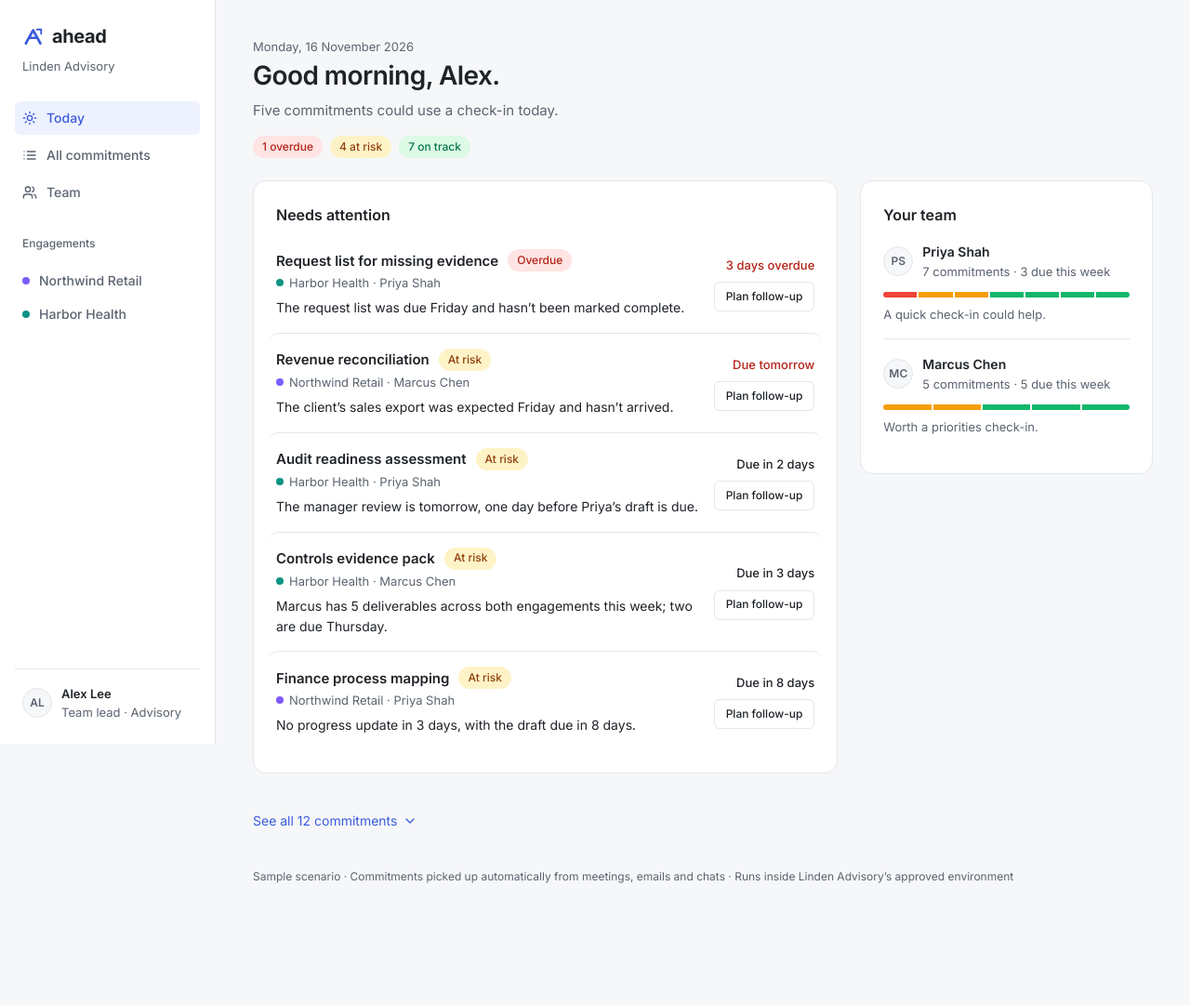
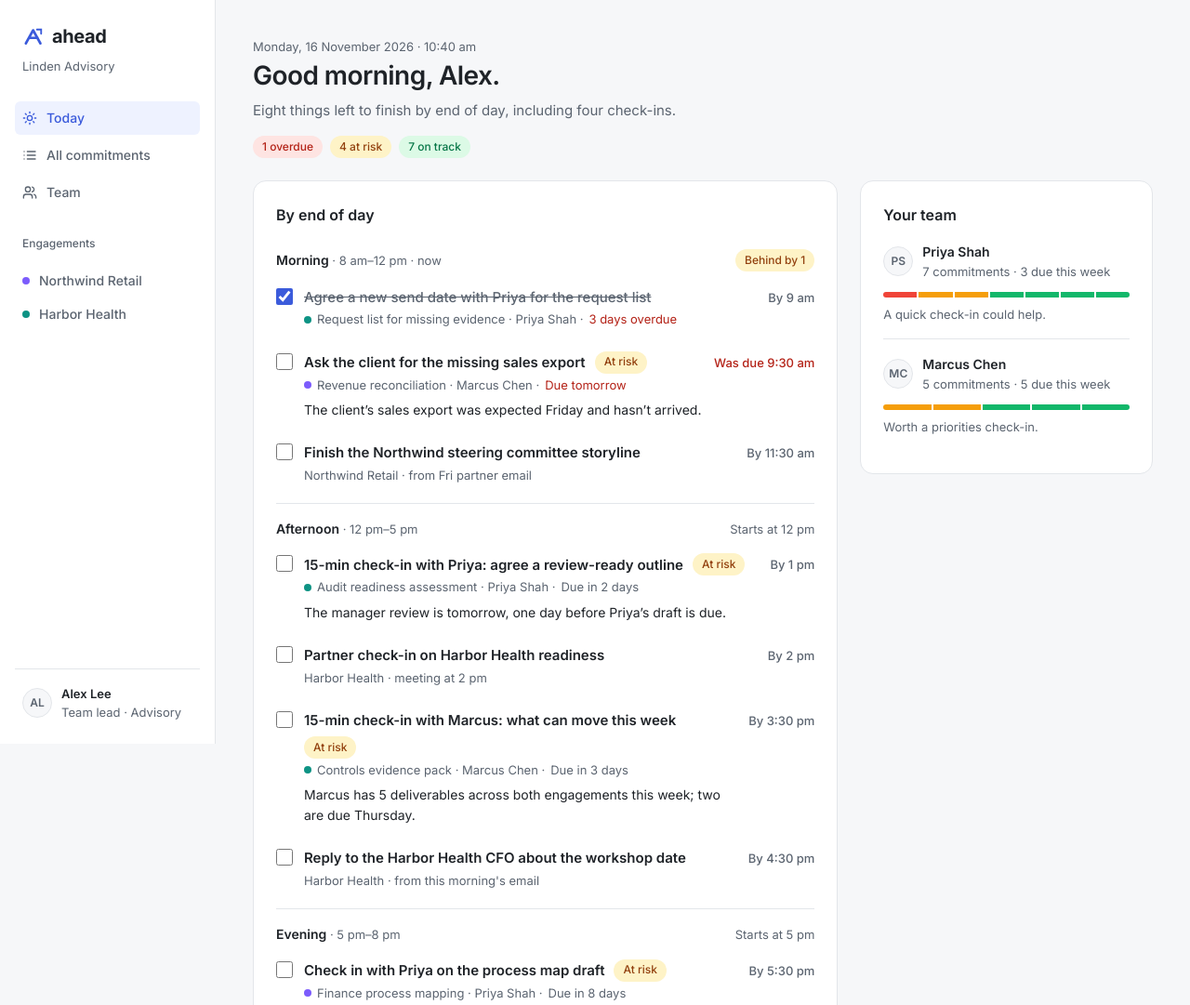
Before and after one commit to ca-scotti/early-signal-compass, a plain HTML site: page index.html in a window 1280 px wide. Shown: the top 1081 px of the page at 93% size. Before the commit the page ends 976 px from the top, so only its background shows below. Drawn offline with Linux system fonts and the light colour scheme.

Commit message:
Add files via upload

```diff
--- a/app.js
+++ b/app.js
@@ -30,7 +30,7 @@ const NUMBER_WORDS = ["No", "One", "Two", "Three", "Four", "Five", "Six", "Seven
 
 const state = {
   selectedId: null,     // commitment open in the side panel
-  planned: new Set(),   // ids marked "follow-up planned"
+  done: new Set(TODAY_PLAN.filter((p) => p.done).map((p) => p.id)),   // plan items ticked off
   tableOpen: false,
   filters: { engagement: "all", owner: "all", status: "all" },
 };
@@ -60,9 +60,32 @@ function dueLabel(c) {
   return `Due in ${d} days`;
 }
 
-const needsAttention = () => COMMITMENTS
-  .filter((c) => c.status !== "on-track")
-  .sort((a, b) => STATUS_ORDER[a.status] - STATUS_ORDER[b.status] || a.daysUntilDue - b.daysUntilDue);
+/* ---------- Time and the day plan ---------- */
+
+const minutes = (hhmm) => { const [h, m] = hhmm.split(":").map(Number); return h * 60 + m; };
+function clock(hhmm) {
+  const [h, m] = hhmm.split(":").map(Number);
+  const suffix = h < 12 ? "am" : "pm";
+  const hour = h % 12 || 12;
+  return m ? `${hour}:${String(m).padStart(2, "0")} ${suffix}` : `${hour} ${suffix}`;
+}
+const NOW = minutes(SETTINGS.now);
+const planFor = (commitmentId) => TODAY_PLAN.find((p) => p.commitment === commitmentId);
+const checkIns = () => TODAY_PLAN.filter((p) => p.commitment);
+
+/* How a part of the day is going: behind = not done and past its time,
+   ahead = done before its time. Always a word, never color alone. */
+function pace(part) {
+  const items = TODAY_PLAN.filter((p) => p.part === part.id);
+  const isDone = (p) => state.done.has(p.id);
+  if (minutes(part.start) > NOW && !items.some(isDone)) return { word: `Starts at ${clock(part.start)}`, tone: "" };
+  if (items.length && items.every(isDone)) return { word: "Done", tone: "on-track" };
+  const behind = items.filter((p) => !isDone(p) && minutes(p.by) <= NOW).length;
+  const ahead = items.filter((p) => isDone(p) && minutes(p.by) > NOW).length;
+  if (behind) return { word: `Behind by ${behind}`, tone: "at-risk" };
+  if (ahead) return { word: `Ahead by ${ahead}`, tone: "on-track" };
+  return { word: "On track", tone: "on-track" };
+}
 
 /* ---------- Static text ---------- */
 
@@ -83,45 +106,59 @@ function fillStatic() {
 
 function renderHeader() {
   const count = (s) => COMMITMENTS.filter((c) => c.status === s).length;
-  const n = needsAttention().length;
-  const word = NUMBER_WORDS[n] ?? n;
-  $("lead-sentence").textContent = n === 0
-    ? "Everything is on track today."
-    : `${word} commitment${n === 1 ? "" : "s"} could use a check-in today.`;
+  const left = TODAY_PLAN.filter((p) => !state.done.has(p.id));
+  const leftCheckIns = left.filter((p) => p.commitment).length;
+  const word = NUMBER_WORDS[left.length] ?? left.length;
+  $("now").textContent = `${SETTINGS.today} · ${clock(SETTINGS.now)}`;
+  $("lead-sentence").textContent = left.length === 0
+    ? "Everything on today's plan is done."
+    : `${word} thing${left.length === 1 ? "" : "s"} left to finish by end of day` +
+      (leftCheckIns ? `, including ${(NUMBER_WORDS[leftCheckIns] ?? String(leftCheckIns)).toLowerCase()} check-in${leftCheckIns === 1 ? "" : "s"}.` : ".");
   $("stats").innerHTML =
     `<span class="badge overdue">${count("overdue")} overdue</span>` +
     `<span class="badge at-risk">${count("at-risk")} at risk</span>` +
     `<span class="badge on-track">${count("on-track")} on track</span>`;
 }
 
-/* ---------- Needs attention ---------- */
+/* ---------- Today: the end-of-day plan ---------- */
 
-function followupButton(c) {
-  const done = state.planned.has(c.id);
-  return `<button class="btn btn-secondary" data-plan="${c.id}" ${done ? "disabled" : ""}>
-    ${done ? `${icon("check")}Planned` : "Plan follow-up"}
-    <span class="sr-only"> for ${escapeHtml(c.title)}</span></button>`;
+function planItem(p) {
+  const done = state.done.has(p.id);
+  const c = p.commitment ? byId(p.commitment) : null;
+  const late = !done && minutes(p.by) <= NOW;
+  const title = c
+    ? `<button class="plan-title" data-open="${c.id}">${escapeHtml(p.title)}</button>`
+    : `<span class="plan-title">${escapeHtml(p.title)}</span>`;
+  const meta = c
+    ? `${dot(c.engagement)}${escapeHtml(c.title)} · ${escapeHtml(person(c.owner).fullName)} · <span class="${c.daysUntilDue <= 1 ? "urgent" : ""}">${dueLabel(c)}</span>`
+    : escapeHtml(p.note || "");
+  return `
+    <li class="plan-item ${done ? "is-done" : ""} ${c && state.selectedId === c.id ? "selected" : ""}">
+      <input type="checkbox" class="plan-check" id="check-${p.id}" data-done="${p.id}" ${done ? "checked" : ""}
+        aria-label="Mark done: ${escapeHtml(p.title)}">
+      <div class="plan-body">
+        <div class="row-title-line">${title}${c && !done ? badge(c.status) : ""}</div>
+        <div class="row-meta meta">${meta}</div>
+        ${c && !done ? `<p class="row-reason">${escapeHtml(c.reason)}</p>` : ""}
+      </div>
+      <span class="plan-time ${late ? "urgent" : ""}">${late ? "Was due " : "By "}${clock(p.by)}</span>
+    </li>`;
 }
 
-function renderAttention() {
-  const items = needsAttention();
-  $("attention-list").innerHTML = items.length === 0
-    ? `<li class="meta" style="padding:16px 8px">Nothing needs attention today.</li>`
-    : items.map((c) => `
-      <li class="attention-row ${state.selectedId === c.id ? "selected" : ""}" data-open="${c.id}">
-        <div>
-          <div class="row-title-line">
-            <button class="row-title" data-open="${c.id}">${escapeHtml(c.title)}</button>
-            ${badge(c.status)}
-          </div>
-          <div class="row-meta meta">${dot(c.engagement)}${escapeHtml(c.engagement)} · ${escapeHtml(person(c.owner).fullName)}</div>
-          <p class="row-reason">${escapeHtml(c.reason)}</p>
+function renderPlan() {
+  $("plan").innerHTML = DAY_PARTS.map((part) => {
+    const items = TODAY_PLAN.filter((p) => p.part === part.id).sort((a, b) => minutes(a.by) - minutes(b.by));
+    const status = pace(part);
+    const isNow = minutes(part.start) <= NOW && NOW < minutes(part.end);
+    return `
+      <section class="day-part ${isNow ? "is-now" : ""}" aria-labelledby="part-${part.id}">
+        <div class="day-part-head">
+          <h3 id="part-${part.id}">${part.name}<span class="meta"> · ${clock(part.start)}–${clock(part.end)}${isNow ? " · now" : ""}</span></h3>
+          <span class="${status.tone ? `badge ${status.tone}` : "meta"}">${status.word}</span>
         </div>
-        <div class="row-side">
-          <span class="due ${c.daysUntilDue <= 1 ? "urgent" : ""}">${dueLabel(c)}</span>
-          ${followupButton(c)}
-        </div>
-      </li>`).join("");
+        <ul class="plan-list">${items.map(planItem).join("")}</ul>
+      </section>`;
+  }).join("");
 }
 
 /* ---------- Team ---------- */
@@ -172,7 +209,7 @@ function renderTable() {
     : rows.map((c) => `
       <tr data-open="${c.id}">
         <td>
-          <div class="title-cell">${escapeHtml(c.title)}${state.planned.has(c.id) ? `<span class="planned-mark">· Follow-up planned</span>` : ""}</div>
+          <div class="title-cell">${escapeHtml(c.title)}${planFor(c.id) && state.done.has(planFor(c.id).id) ? `<span class="planned-mark">· Checked in today</span>` : ""}</div>
           <div class="meta">${escapeHtml(c.engagement)}</div>
         </td>
         <td class="col-owner"><span class="owner">${avatar(c.owner, "small")}${escapeHtml(c.owner)}</span></td>
@@ -197,7 +234,8 @@ function renderSheet() {
   document.body.style.overflow = c ? "hidden" : "";
   if (!c) { sheet.innerHTML = ""; return; }
 
-  const planned = state.planned.has(c.id);
+  const plan = planFor(c.id);
+  const checkedIn = plan && state.done.has(plan.id);
   const program = engagement(c.engagement).program;
 
   sheet.innerHTML = `
@@ -226,12 +264,12 @@ function renderSheet() {
 
     ${c.nextStep ? `
     <div class="sheet-section">
-      <h3>Suggested next step</h3>
-      <p class="next-step">${escapeHtml(c.nextStep)}</p>
-      <button class="btn btn-primary" data-plan="${c.id}" ${planned ? "disabled" : ""}>
-        ${planned ? `${icon("check")}Follow-up planned` : "Mark follow-up planned"}
+      <h3>${plan ? `On your plan for ${DAY_PARTS.find((d) => d.id === plan.part).name.toLowerCase()}, by ${clock(plan.by)}` : "Suggested next step"}</h3>
+      <p class="next-step">${escapeHtml(plan ? plan.title : c.nextStep)}</p>
+      ${plan ? `<button class="btn btn-primary" data-done-toggle="${plan.id}" ${checkedIn ? "disabled" : ""}>
+        ${checkedIn ? `${icon("check")}Check-in done` : "Mark check-in done"}
       </button>
-      ${planned ? `<p class="confirmation">Planned for today. The status stays “${STATUS_LABEL[c.status].toLowerCase()}” until the work moves.</p>` : ""}
+      ${checkedIn ? `<p class="confirmation">Done for today. The status stays “${STATUS_LABEL[c.status].toLowerCase()}” until the work moves.</p>` : ""}` : ""}
     </div>` : ""}`;
 }
 
@@ -251,7 +289,8 @@ function closeSheet() {
 /* ---------- Render ---------- */
 
 function renderAll() {
-  renderAttention();
+  renderHeader();
+  renderPlan();
   renderTable();
   renderSheet();
 }
@@ -263,10 +302,11 @@ function setActiveNav(key) {
 /* ---------- Events ---------- */
 
 document.addEventListener("click", (event) => {
-  const t = event.target.closest("[data-plan], [data-close], [data-open], [data-nav], #all-work-toggle, #filter-reset, #sheet-overlay");
+  if (event.target.matches(".plan-check")) return;   // handled by the change listener below
+  const t = event.target.closest("[data-done-toggle], [data-close], [data-open], [data-nav], #all-work-toggle, #filter-reset, #sheet-overlay");
   if (!t) return;
 
-  if (t.dataset.plan) { state.planned.add(Number(t.dataset.plan)); return renderAll(); }
+  if (t.dataset.doneToggle) { state.done.add(t.dataset.doneToggle); return renderAll(); }
   if (t.hasAttribute("data-close") || t.id === "sheet-overlay") return closeSheet();
   if (t.dataset.open) return openSheet(Number(t.dataset.open));
   if (t.id === "all-work-toggle") { state.tableOpen = !state.tableOpen; return renderTable(); }
@@ -284,6 +324,14 @@ document.addEventListener("click", (event) => {
   $(id).addEventListener("change", (e) => { state.filters[key] = e.target.value; renderTable(); });
 });
 
+document.addEventListener("change", (e) => {
+  if (!e.target.matches(".plan-check")) return;
+  const id = e.target.dataset.done;
+  if (e.target.checked) state.done.add(id); else state.done.delete(id);
+  renderAll();
+  document.getElementById(`check-${id}`)?.focus({ preventScroll: true });
+});
+
 document.addEventListener("keydown", (e) => {
   if (e.key === "Escape" && state.selectedId !== null) closeSheet();
 });
@@ -291,6 +339,5 @@ document.addEventListener("keydown", (e) => {
 /* ---------- Start ---------- */
 
 fillStatic();
-renderHeader();
 renderTeam();
 renderAll();
--- a/data.js
+++ b/data.js
@@ -7,6 +7,10 @@
 
 const SETTINGS = {
   today: "Monday, 16 November 2026",
+  /* The time the sample day is frozen at (24-hour clock). The plan
+     compares each item's "by" time against it to say whether a part
+     of the day is ahead or behind. */
+  now: "10:40",
   firmName: "Linden Advisory",
   leadName: "Alex",
   leadFullName: "Alex Lee",
@@ -22,6 +26,45 @@ const TEAM = [
     note: "A quick check-in could help." },
   { id: "Marcus", fullName: "Marcus Chen", initials: "MC", role: "Analyst",
     note: "Worth a priorities check-in." },
+];
+
+/* The three parts of the day on the Today page (24-hour clock). */
+const DAY_PARTS = [
+  { id: "morning", name: "Morning", start: "08:00", end: "12:00" },
+  { id: "afternoon", name: "Afternoon", start: "12:00", end: "17:00" },
+  { id: "evening", name: "Evening", start: "17:00", end: "20:00" },
+];
+
+/* What the team lead has to get done by end of day, in order.
+   part:        "morning", "afternoon" or "evening"
+   by:          the time it should be done by (24-hour clock)
+   done:        true if it is already ticked off in the sample
+   commitment:  for a check-in, the id of the commitment it is about
+                (its reason, due date and source come from there)
+   note:        for the lead's own tasks, one line of context */
+const TODAY_PLAN = [
+  { id: "p1", part: "morning", by: "09:00", done: true, commitment: 5,
+    title: "Agree a new send date with Priya for the request list" },
+  { id: "p2", part: "morning", by: "09:30", done: false, commitment: 3,
+    title: "Ask the client for the missing sales export" },
+  { id: "p3", part: "morning", by: "11:30", done: false,
+    title: "Finish the Northwind steering committee storyline",
+    note: "Northwind Retail · from Fri partner email" },
+  { id: "p4", part: "afternoon", by: "13:00", done: false, commitment: 4,
+    title: "15-min check-in with Priya: agree a review-ready outline" },
+  { id: "p5", part: "afternoon", by: "14:00", done: false,
+    title: "Partner check-in on Harbor Health readiness",
+    note: "Harbor Health · meeting at 2 pm" },
+  { id: "p6", part: "afternoon", by: "15:30", done: false, commitment: 2,
+    title: "15-min check-in with Marcus: what can move this week" },
+  { id: "p7", part: "afternoon", by: "16:30", done: false,
+    title: "Reply to the Harbor Health CFO about the workshop date",
+    note: "Harbor Health · from this morning's email" },
+  { id: "p8", part: "evening", by: "17:30", done: false, commitment: 1,
+    title: "Check in with Priya on the process map draft" },
+  { id: "p9", part: "evening", by: "18:30", done: false,
+    title: "Plan tomorrow's must-dos",
+    note: "10 minutes before you log off" },
 ];
 
 /* Client engagements. "dot" picks the color dot ("northwind"
--- a/index.html
+++ b/index.html
@@ -8,7 +8,7 @@
   <link rel="preconnect" href="https://fonts.googleapis.com">
   <link rel="preconnect" href="https://fonts.gstatic.com" crossorigin>
   <link rel="stylesheet" href="https://fonts.googleapis.com/css2?family=Inter:wght@400;500;600;700&display=swap">
-  <link rel="stylesheet" href="styles.css?v=3">
+  <link rel="stylesheet" href="styles.css?v=4">
 </head>
 <body>
   <div class="app">
@@ -45,19 +45,19 @@
       <div class="content">
 
         <header class="page-header">
-          <div class="meta" data-text="today"></div>
+          <div class="meta" id="now"></div>
           <h1>Good morning, <span data-text="leadName"></span>.</h1>
           <p class="lead" id="lead-sentence"></p>
           <div class="stats" id="stats"></div>
         </header>
 
         <div class="grid">
-          <!-- What needs attention: the hero of the page -->
-          <section class="card" aria-labelledby="attention-heading">
+          <!-- Today: what must be done by end of day, in order. The hero of the page -->
+          <section class="card" aria-labelledby="plan-heading">
             <div class="card-header">
-              <h2 class="card-title" id="attention-heading">Needs attention</h2>
+              <h2 class="card-title" id="plan-heading">By end of day</h2>
             </div>
-            <ul class="attention-list" id="attention-list"></ul>
+            <div id="plan"></div>
           </section>
 
           <!-- Team summary -->
@@ -108,7 +108,7 @@
   <div class="sheet-overlay" id="sheet-overlay" hidden></div>
   <div class="sheet" id="sheet" role="dialog" aria-modal="true" aria-labelledby="sheet-title" hidden></div>
 
-  <script src="data.js?v=3"></script>
-  <script src="app.js?v=3"></script>
+  <script src="data.js?v=4"></script>
+  <script src="app.js?v=4"></script>
 </body>
 </html>
--- a/styles.css
+++ b/styles.css
@@ -249,36 +249,49 @@ table { border-collapse: collapse; width: 100%; }
 .card-header { display: flex; align-items: baseline; justify-content: space-between; gap: var(--space-md); margin-bottom: var(--space-sm); }
 .card-title { font-size: 16px; font-weight: 600; }
 
-/* ---------- Needs attention list ---------- */
+/* ---------- Today: the end-of-day plan ---------- */
 
-.attention-list { list-style: none; margin: 0 calc(var(--space-sm) * -1); }
+.day-part { padding-top: var(--space-md); }
+.day-part + .day-part { margin-top: var(--space-sm); border-top: 1px solid var(--border); }
+.day-part-head {
+  display: flex;
+  align-items: center;
+  justify-content: space-between;
+  gap: var(--space-md);
+  margin-bottom: var(--space-xs);
+}
+.day-part-head h3 { font-size: 14px; font-weight: 600; }
+.day-part-head h3 .meta { font-weight: 400; }
 
-.attention-row {
+.plan-list { list-style: none; margin: 0 calc(var(--space-sm) * -1); }
+.plan-item {
   display: grid;
-  grid-template-columns: minmax(0, 1fr) auto;
-  gap: var(--space-md);
-  align-items: center;
-  padding: var(--space-md) var(--space-sm);
-  border-top: 1px solid var(--border);
+  grid-template-columns: auto minmax(0, 1fr) auto;
+  gap: 12px;
+  align-items: start;
+  padding: 12px var(--space-sm);
   border-radius: var(--rounded-md);
+}
+.plan-item:hover { background: var(--neutral); }
+.plan-item.selected { background: var(--tertiary-soft); }
+
+.plan-check {
+  width: 18px;
+  height: 18px;
+  margin-top: 2px;
+  accent-color: var(--tertiary);
   cursor: pointer;
 }
-.attention-row:first-child { border-top: 0; }
-.attention-row:hover { background: var(--neutral); }
-.attention-row.selected { background: var(--tertiary-soft); }
+.plan-title { font-size: 15px; font-weight: 600; text-align: left; }
+button.plan-title:hover { color: var(--tertiary); }
+.plan-item.is-done .plan-title { color: var(--secondary); font-weight: 500; text-decoration: line-through; }
 
-.row-title-line { display: flex; align-items: center; gap: 10px; }
-.row-title {
-  font-size: 15px;
-  font-weight: 600;
-  text-align: left;
-}
-.row-meta { display: flex; align-items: center; gap: 6px; margin-top: 2px; }
+.row-title-line { display: flex; align-items: center; flex-wrap: wrap; gap: 6px 10px; }
+.row-meta { display: flex; align-items: center; flex-wrap: wrap; gap: 6px; margin-top: 2px; }
 .row-reason { margin-top: 6px; color: var(--primary); font-size: 14px; }
 
-.row-side { display: flex; flex-direction: column; align-items: flex-end; gap: var(--space-sm); }
-.due { font-size: 13px; font-weight: 500; white-space: nowrap; }
-.due.urgent { color: var(--danger); }
+.plan-time { padding-top: 2px; font-size: 13px; font-weight: 500; color: var(--secondary); white-space: nowrap; }
+.urgent { color: var(--danger); }
 
 /* ---------- Team card ---------- */
 
@@ -428,8 +441,8 @@ table { border-collapse: collapse; width: 100%; }
   .nav-item { width: auto; }
   .main { padding: var(--space-lg) var(--space-md); }
   .card { padding: var(--space-md); }
-  .attention-row { grid-template-columns: 1fr; }
-  .row-side { flex-direction: row; justify-content: space-between; align-items: center; }
+  .plan-item { grid-template-columns: auto minmax(0, 1fr); }
+  .plan-time { grid-column: 2; padding-top: 0; }
   .work-table .col-owner, .work-table .col-due { display: none; }
 }
 
```
Also changed, not shown: 2 other files.
